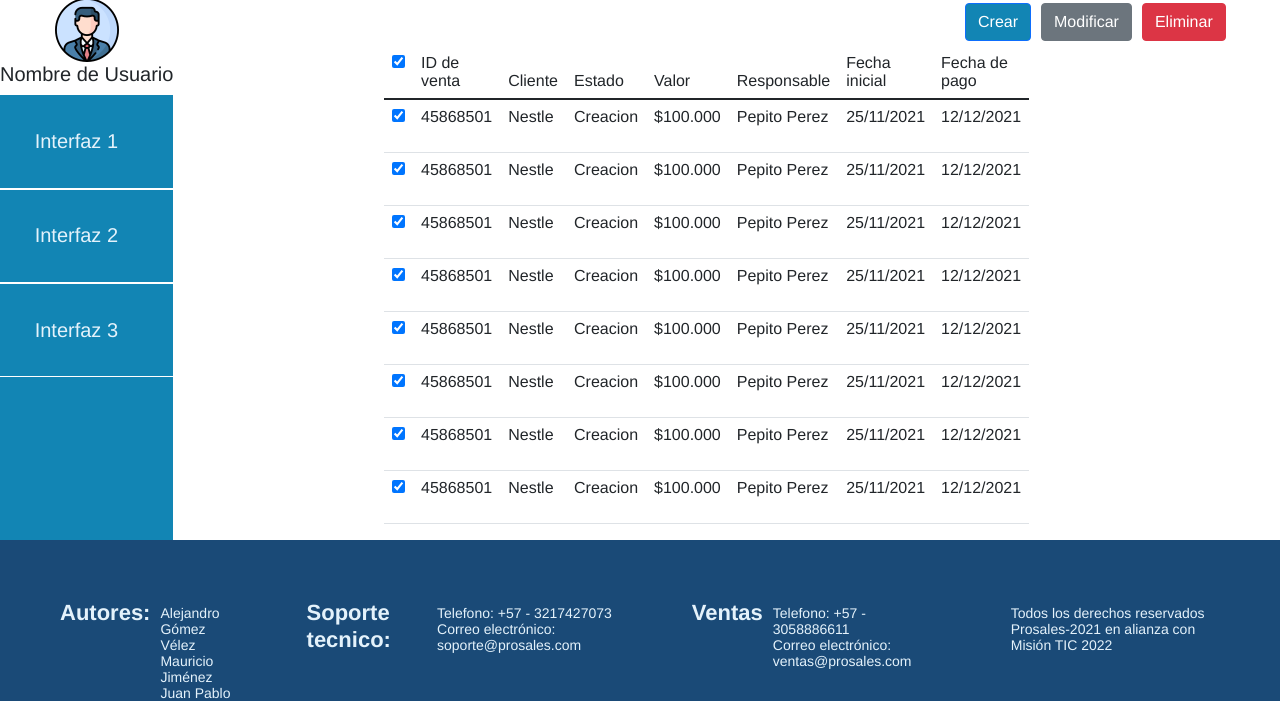
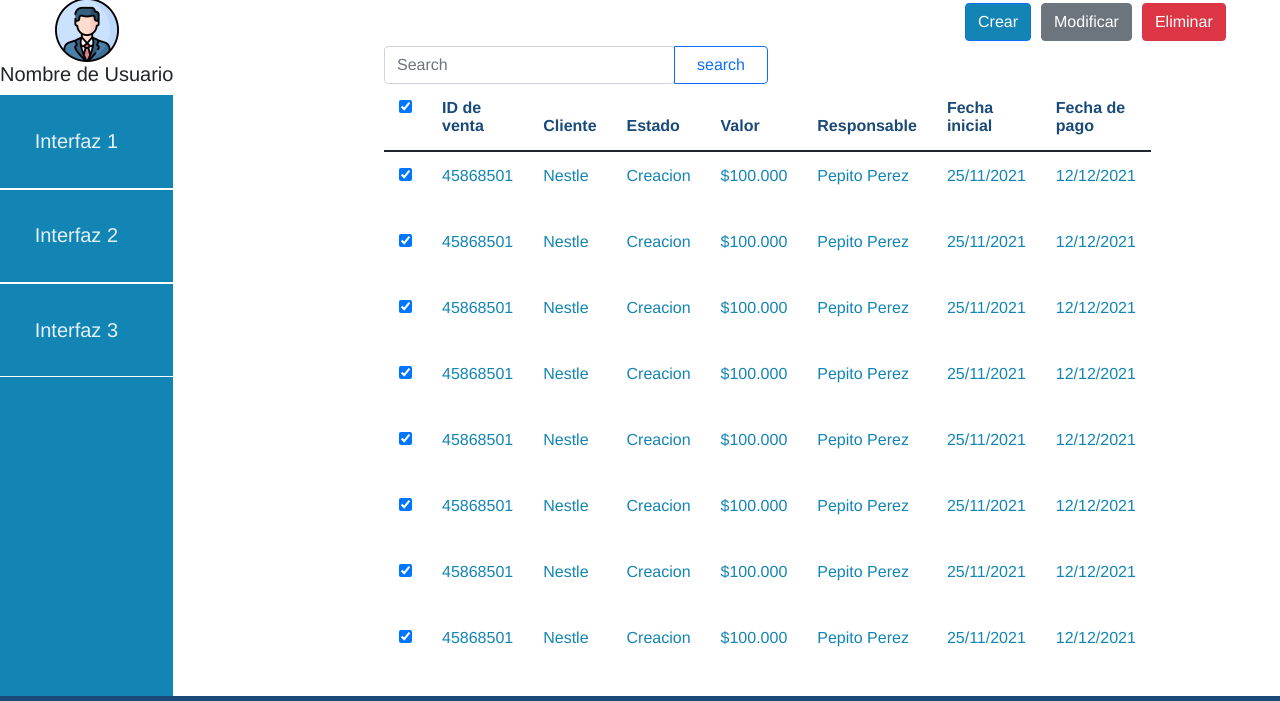
Before and after one commit to juan5339/Ciclo-3minTic, a plain HTML site: page Interfaces/index.html in a window 1280 px wide. Shown: the part 115-816 px from the top of the page. Drawn offline with nearby package versions, Linux system fonts and the light colour scheme.

Commit message:
actualizacion de la interfaz con la barra de busqueda

```diff
--- a/Interfaces/estilos.scss
+++ b/Interfaces/estilos.scss
@@ -27,6 +27,19 @@ body {
         margin-right: 40%;
         margin-left: auto;
         width: 30%;
+        .table {
+            th {
+                color: #1A4A77;
+                font-weight: bolder;
+                border: none;
+                padding: 15px;
+            }
+            td {
+                color: #1285B4;
+                padding: 15px;
+                border: none;
+            }
+        }
     }
     .botones {
         margin-left: 150%;
@@ -88,9 +101,6 @@ header {
     h1 {
         margin-left: 10%;
     }
-    h1 {
-        margin-left: 10%;
-    }
     button {
         background-color: $themeColor1;
         color: $themeColor4;
@@ -99,7 +109,6 @@ header {
         border-color: $themeColor1;
         display: inline-block;
         border: none;
-        margin-left: 400px;
         margin-left: 600px;
         p {
             &:hover {
@@ -113,14 +122,6 @@ header {
     }
 }
 
-nav {
-    background-color: $themeColor2;
-    font-size: larger;
-    display: flex;
-    color: $themeColor4;
-    width: 20%;
-}
-
 button {
     background-color: $themeColor2;
     font-size: large;
@@ -130,15 +131,6 @@ button {
 }
 
 footer {
-    background-color: $themeColor1;
-    color: $themeColor4;
-    display: flex;
-    margin-bottom: 900px;
-    .miembros {
-        display: inline;
-    }
-    p {
-        font-size: medium;
     position: relative;
     div {
         display: flex;
@@ -157,6 +149,7 @@ footer {
         }
     }
 }
+
 @media screen and (max-width: 1100px) {
     footer {
         flex-wrap: wrap;
@@ -168,4 +161,3 @@ footer {
         }
     }
 }
-}
--- a/Interfaces/index.html
+++ b/Interfaces/index.html
@@ -50,6 +50,10 @@
                 <button class="btn btn-secondary">Modificar</button>
                 <button class="btn btn-danger">Eliminar</button>
             </div>
+            <div class="input-group">
+                <input type="search" class="form-control rounded" placeholder="Search" aria-label="Search" aria-describedby="search-addon">
+                <button type="button" class="btn btn-outline-primary ripple-surface" style="min-width: 94px;">search</button>
+            </div>
             <table class="table">
                 <thead>
                     <tr>
@@ -76,7 +80,7 @@
                                 <label class="custom-control-label" for="customCheck1"></label>
                             </div>
                         </td>
-                        <th scope="row">45868501</th>
+                        <td scope="row">45868501</td>
                         <td>Nestle</td>
                         <td>Creacion</td>
                         <td>$100.000</td>
@@ -91,7 +95,7 @@
                                 <label class="custom-control-label" for="customCheck1"></label>
                             </div>
                         </td>
-                        <th scope="row">45868501</th>
+                        <td scope="row">45868501</td>
                         <td>Nestle</td>
                         <td>Creacion</td>
                         <td>$100.000</td>
@@ -106,7 +110,7 @@
                                 <label class="custom-control-label" for="customCheck1"></label>
                             </div>
                         </td>
-                        <th scope="row">45868501</th>
+                        <td scope="row">45868501</td>
                         <td>Nestle</td>
                         <td>Creacion</td>
                         <td>$100.000</td>
@@ -121,7 +125,7 @@
                                 <label class="custom-control-label" for="customCheck1"></label>
                             </div>
                         </td>
-                        <th scope="row">45868501</th>
+                        <td scope="row">45868501</td>
                         <td>Nestle</td>
                         <td>Creacion</td>
                         <td>$100.000</td>
@@ -136,7 +140,7 @@
                                 <label class="custom-control-label" for="customCheck1"></label>
                             </div>
                         </td>
-                        <th scope="row">45868501</th>
+                        <td scope="row">45868501</td>
                         <td>Nestle</td>
                         <td>Creacion</td>
                         <td>$100.000</td>
@@ -151,7 +155,7 @@
                                 <label class="custom-control-label" for="customCheck1"></label>
                             </div>
                         </td>
-                        <th scope="row">45868501</th>
+                        <td scope="row">45868501</td>
                         <td>Nestle</td>
                         <td>Creacion</td>
                         <td>$100.000</td>
@@ -166,7 +170,7 @@
                                 <label class="custom-control-label" for="customCheck1"></label>
                             </div>
                         </td>
-                        <th scope="row">45868501</th>
+                        <td scope="row">45868501</td>
                         <td>Nestle</td>
                         <td>Creacion</td>
                         <td>$100.000</td>
@@ -181,7 +185,7 @@
                                 <label class="custom-control-label" for="customCheck1"></label>
                             </div>
                         </td>
-                        <th scope="row">45868501</th>
+                        <td scope="row">45868501</td>
                         <td>Nestle</td>
                         <td>Creacion</td>
                         <td>$100.000</td>
```
Also changed, not shown: Interfaces/estilos.css, 1 other file. Lines whose indentation alone changed are shown as unchanged.
